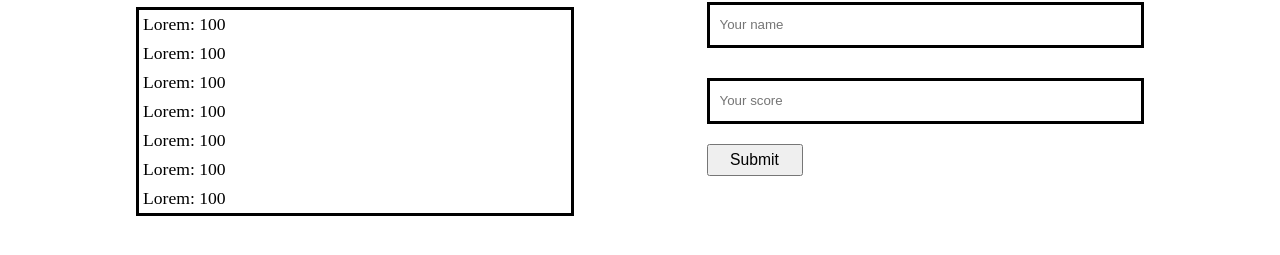
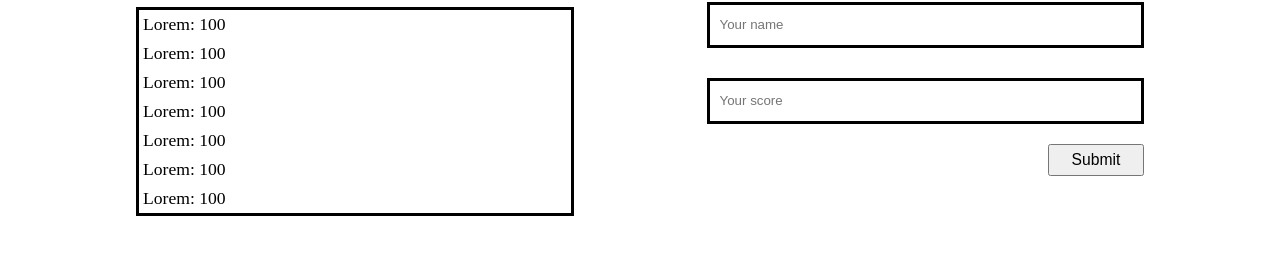
Before and after one commit to TedLivist/leaderboard, a website built with webpack: page src/index.html in a window 1280 px wide. Shown: the part 115-370 px from the top of the page. Built offline with nearby package versions, Linux system fonts and the light colour scheme.

Commit message:
Adjust refresh button

```diff
--- a/src/assets/stylesheets/style.css
+++ b/src/assets/stylesheets/style.css
@@ -57,3 +57,7 @@ input {
   font-size: 1.1rem;
   padding: 4px;
 }
+
+.submit-btn {
+  float: right;
+}
--- a/src/index.html
+++ b/src/index.html
@@ -37,7 +37,9 @@
       <form>
         <input type="text" placeholder="Your name">
         <input type="text" placeholder="Your score">
-        <button class="btn" type="button">Submit</button>
+        <div>
+          <button class="btn submit-btn" type="button">Submit</button>
+        </div>
       </form>
     </section>
   </main>
```
Also changed, not shown: dist/index.html, dist/main.js.
